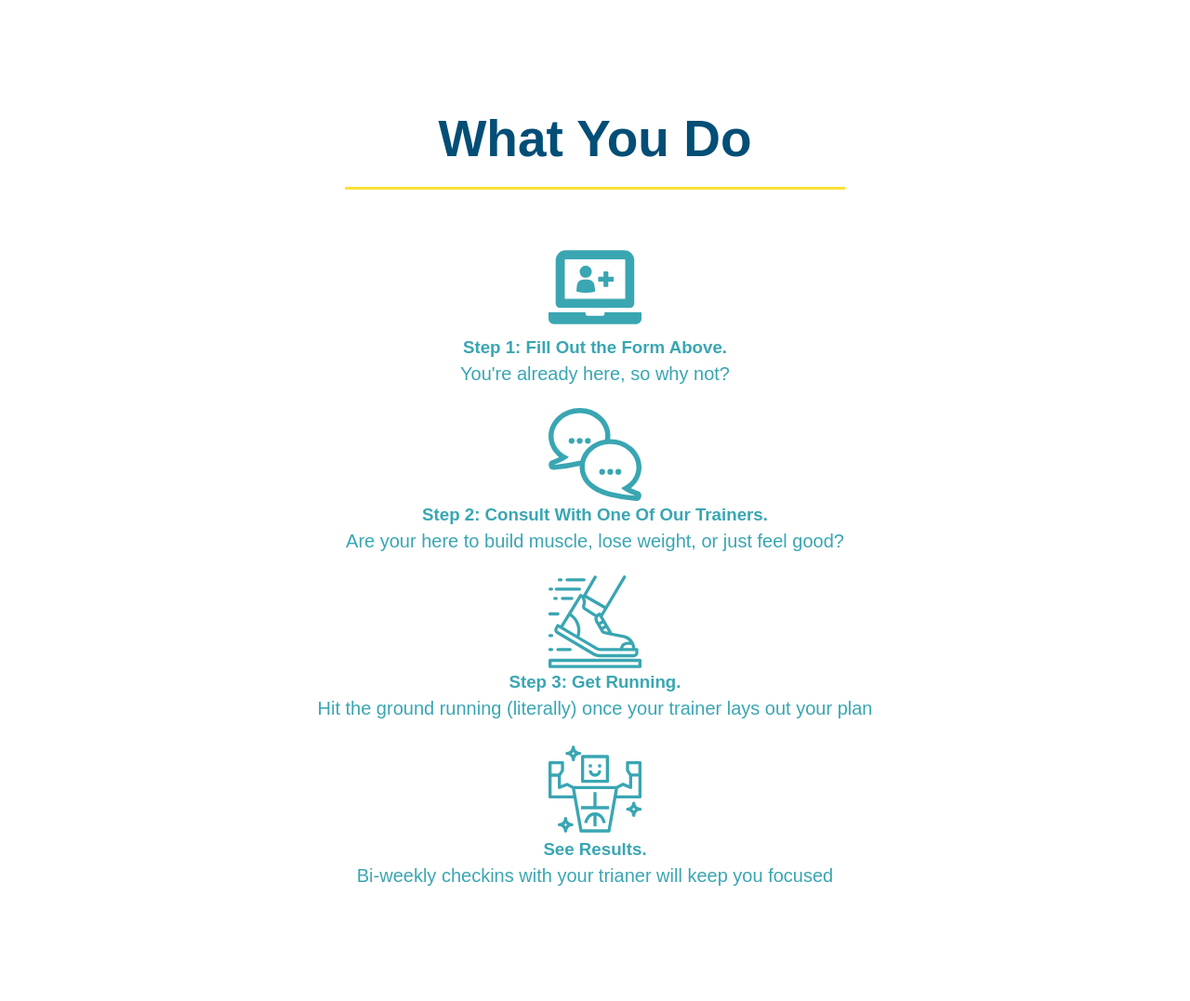
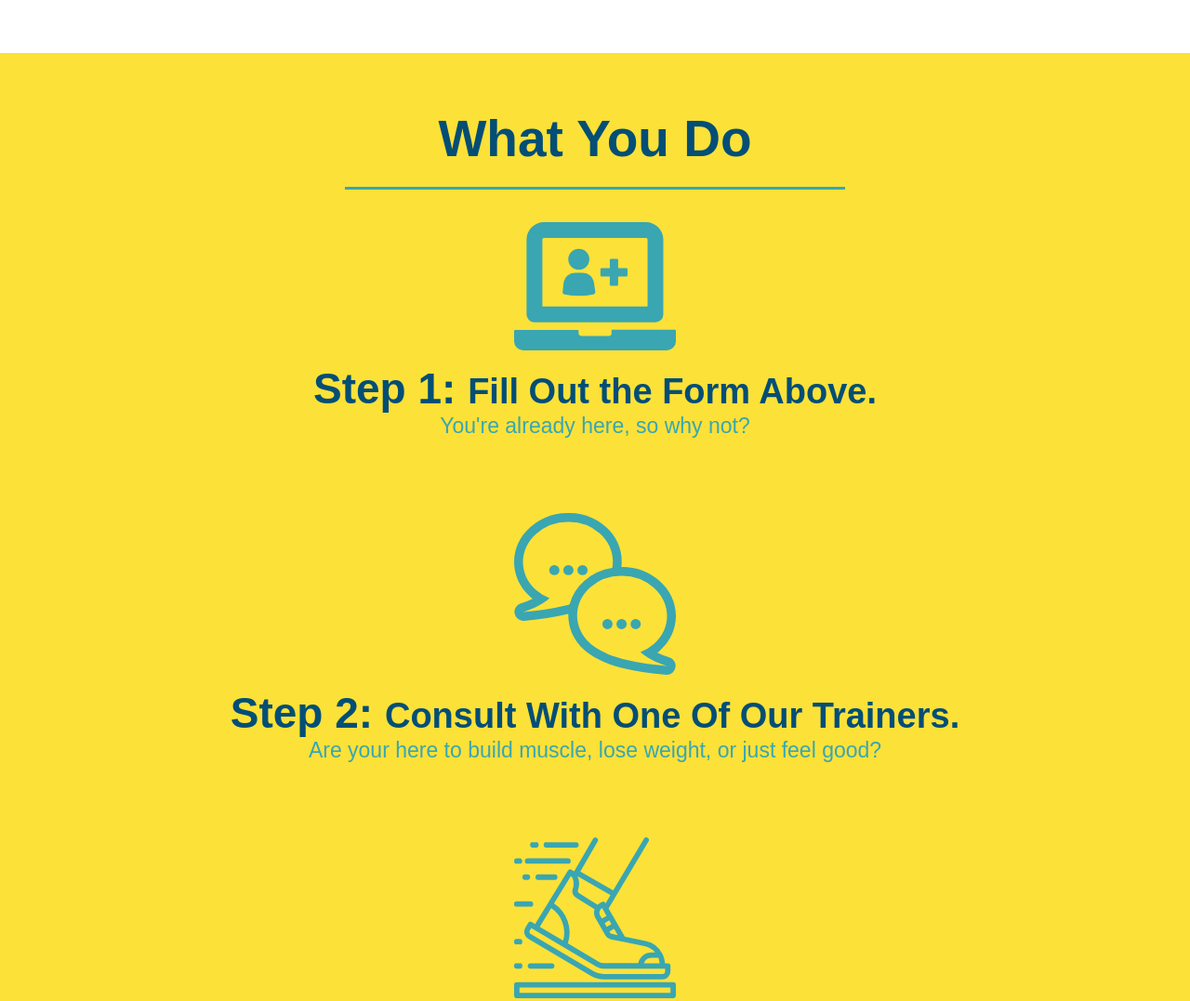
Before and after one commit to elijohnson565/run-buddy, a plain HTML site: page index.html in a window 1280 px wide. Shown: the part 969-2046 px from the top of the page at 93% size. Drawn offline with Linux system fonts and the light colour scheme.

Commit message:
style what you do section

```diff
--- a/assets/css/style.css
+++ b/assets/css/style.css
@@ -129,22 +129,21 @@ section{
     text-align: center;
 }
 
-.intro h2{
+.section-title{
     font-size: 55px;
     color: #024e76;
     margin-bottom: 35px;
     padding: 0 100px 20px 100px;
     border-bottom: 3px solid;
-    border-color: #fce138;
     display: inline-block;
 }
-.intro div{
-    margin: 20px;
+
+.primary-border{
+    border-color: #fce138;
 }
 
-.intro img{
-    width: 100px;
-    height: 100px;
+.secondary-border{
+    border-color: #39a6b2;
 }
 
 .intro p{
@@ -154,3 +153,32 @@ section{
     width: 80%;
     font-size: 20px;
 }
+
+.steps{
+    text-align: center;
+    background: #fce138;
+}
+
+.steps div{
+    margin-bottom: 80px;
+}
+
+.steps img{
+    width: 15%;
+    margin-top: 10px 0;
+}
+
+.steps h3{
+    color: #024e76;
+    font-size: 46px;
+    margin-top: 10px;
+}
+
+.steps p{
+    color: #39a6b2;
+    font-size: 23px;
+}
+
+.steps span{
+    font-size: 38px;
+}
--- a/index.html
+++ b/index.html
@@ -63,7 +63,7 @@
 
         <!-- "what we do" section" -->
         <section id="what-we-do" class="intro">
-            <h2>What We Do</h2>
+            <h2 class="section-title primary-border">What We Do</h2>
             <p>
                 Lorem ipsum dolor sit amet consectetur adipisicing elit. Ad quidem, doloremque obcaecati totam, beatae quos, ea voluptate iusto ullam ipsam eius expedita tempore perferendis unde nulla ipsa autem sapiente! Sequi.
             </p>
@@ -71,29 +71,29 @@
 
 
         <!-- "what you do" section" -->
-        <section id="what-you-do" class="intro">
-            <h2>What You Do</h2>
+        <section id="what-you-do" class="steps">
+            <h2 class="section-title secondary-border">What You Do</h2>
             <div>
                 <img src="./assets/images/step-1.svg" alt="" />
-                <h3>Step 1: Fill Out the Form Above.</h3>
+                <h3>Step 1: <span>Fill Out the Form Above.</span></h3>
                 <p>You're already here, so why not?</p>
             </div>
 
             <div>
                 <img src="./assets/images/step-2.svg" alt="" />
-                <h3>Step 2: Consult With One Of Our Trainers.</h3>
+                <h3>Step 2: <span>Consult With One Of Our Trainers.</span></h3>
                 <p>Are your here to build muscle, lose weight, or just feel good?</p>
             </div>
 
             <div>
                 <img src="./assets/images/step-3.svg" alt="" />
-                <h3>Step 3: Get Running.</h3>
+                <h3>Step 3: <span>Get Running.</span></h3>
                 <p>Hit the ground running (literally) once your trainer lays out your plan</p>
             </div>
 
             <div>
                 <img src="./assets/images/step-4.svg" alt="" />
-                <h3>See Results.</h3>
+                <h3>Step 4: <span>See Results.</span></h3>
                 <p>Bi-weekly checkins with your trianer will keep you focused</p>
             </div>
         </section>
```
